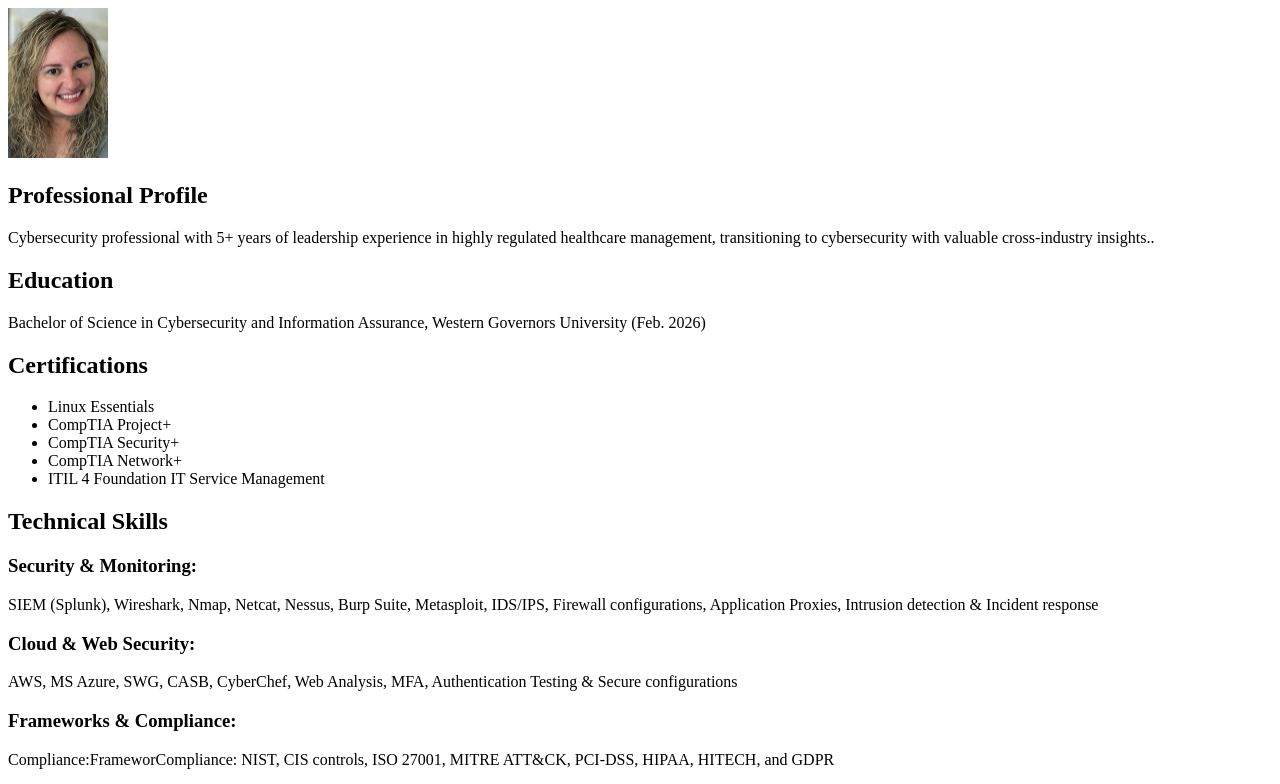
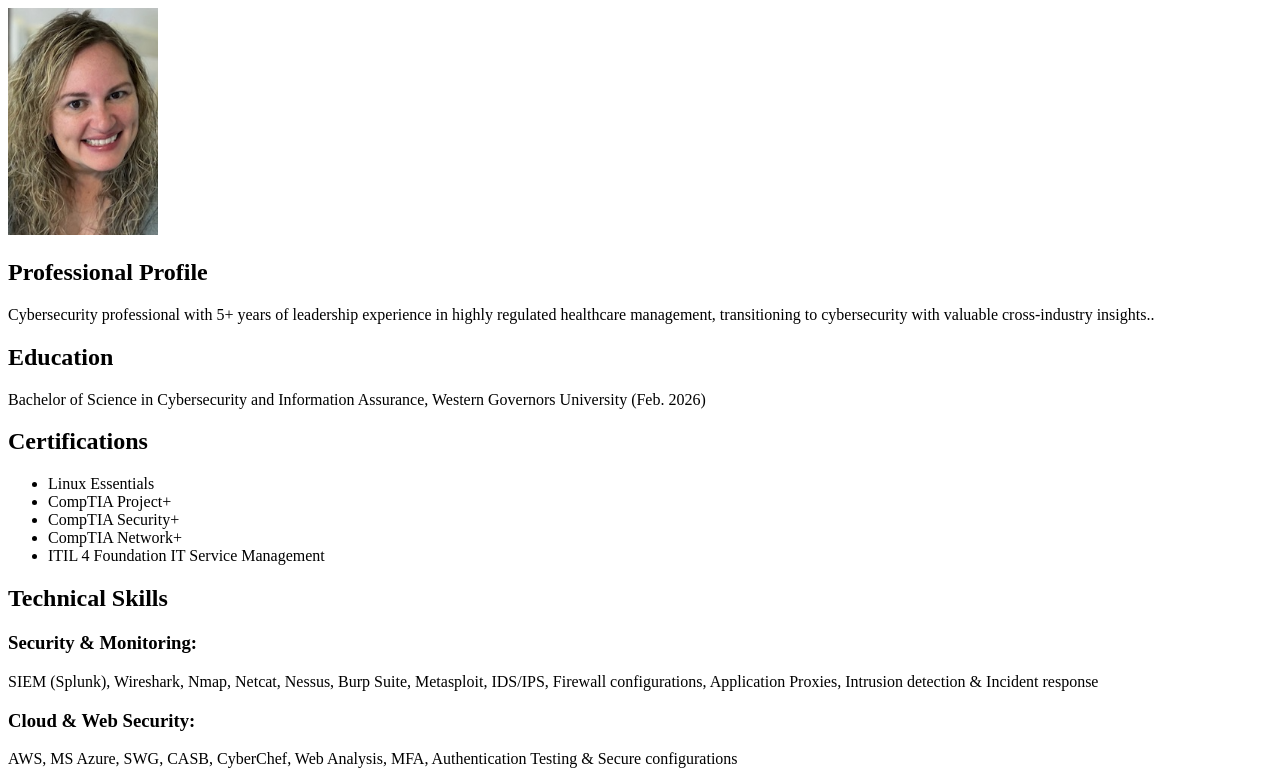
Before and after one commit to Baelantis/Resume.html, a plain HTML site: page index.html in a window 1280 px wide. Shown: the top 784 px of the page. Drawn offline with Linux system fonts and the light colour scheme; files whose address does not match are found by name.

Commit message:
Update index.html

```diff
--- a/index.html
+++ b/index.html
@@ -5,10 +5,8 @@
     <title>My Resume</title>
 
   </head>
-  <body>
-    <img src="/Users/stella.byrne/Desktop/folder_2/profile.png" alt="Stella Byrne" style="width:100px;height:150px;">  <br />
-
-<h2>Professional Profile</h2>
+  <body><img src="/Users/stella.byrne/Desktop/folder_2/profile.png" alt="cat" style="width:150px;height:200;"> <br />
+     <h2>Professional Profile</h2>
   <p>Cybersecurity professional with 5+ years of leadership experience in highly regulated healthcare management,
   transitioning to cybersecurity with valuable cross-industry insights..</p>
 
```
